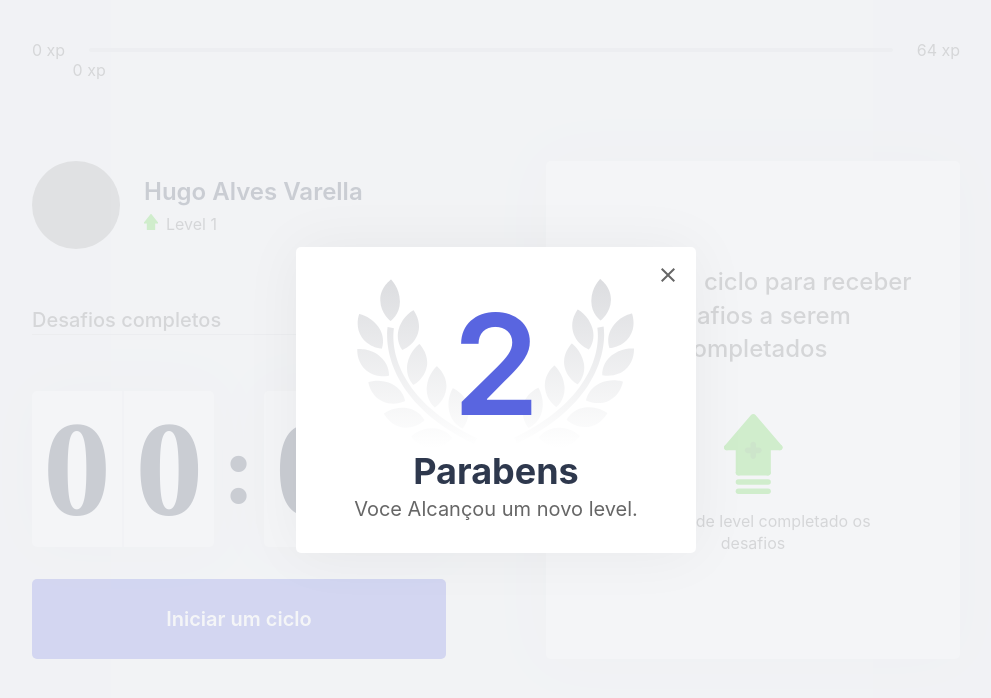
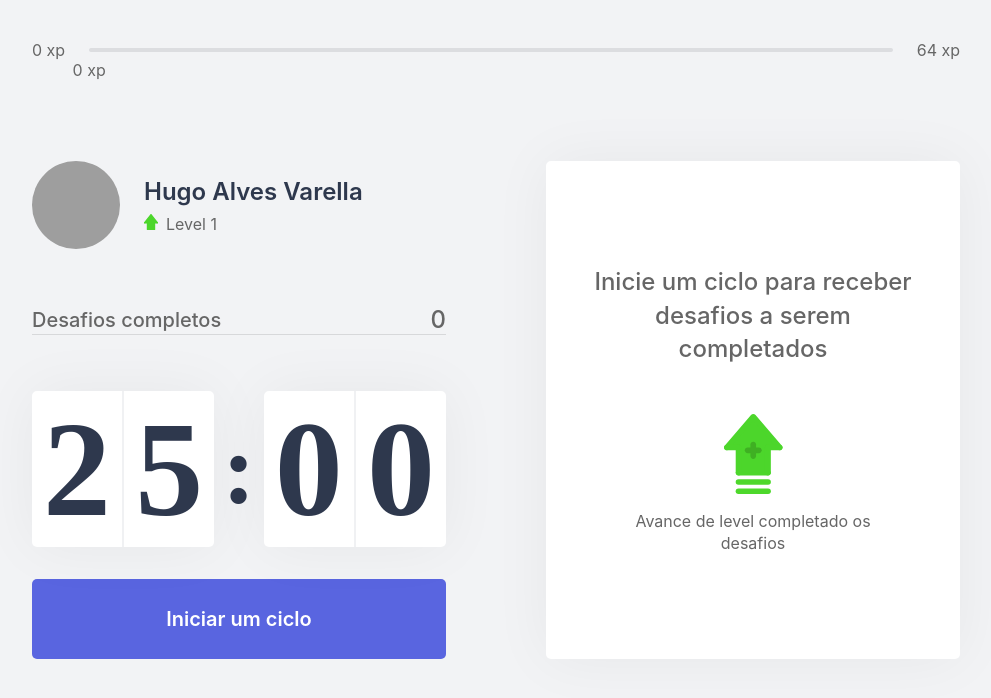
Before and after one commit to Hugovarellaa/JobsCalc, a Next.js app: page / in a window 1280 px wide. Shown: the top 698 px of the page, without its empty margins (144-1135 px from the left). Built offline with nearby package versions, Linux system fonts and the light colour scheme; grey boxes are pictures that could not be loaded.

Commit message:
Quinta Aula
Completa

```diff
--- a/src/components/LeveUpModal.tsx
+++ b/src/components/LeveUpModal.tsx
@@ -1,14 +1,17 @@
+import { useContext } from "react";
+import { ChallengesContext } from "../contexts/ChallengesContexts";
 import styles from "../styles/components/LeveUpModal.module.css";
 
 export function LevLeveUpModal() {
+  const { level, closeLevelUpModal } = useContext(ChallengesContext);
   return (
     <div className={styles.overlay}>
       <div className={styles.container}>
-        <header>2</header>
+        <header>{level}</header>
         <strong>Parabens</strong>
         <p>Voce Alcançou um novo level.</p>
 
-        <button type="button">
+        <button type="button" onClick={closeLevelUpModal}>
           <img src="/icons/close.svg" alt="Fecha Modal" />
         </button>
       </div>
--- a/src/contexts/ChallengesContexts.tsx
+++ b/src/contexts/ChallengesContexts.tsx
@@ -18,6 +18,7 @@ interface ChallengesContextData {
   resetChallenge: () => void;
   experienceToNextLevel: number;
   completeChallenge: () => void;
+  closeLevelUpModal: () => void;
 }
 interface ChallengesProviderProps {
   children: ReactNode;
@@ -33,8 +34,8 @@ export function ChallengesProvider({ children, ...rest }: ChallengesProviderProp
   const [currentExperience, setCurrentExperience] = useState(rest.currentExperience ?? 0);
   const [challegesCompleted, setChallegesCompleted] = useState(rest.challegesCompleted ?? 0);
   const [activeChallenge, setActiveChallenge] = useState(null);
-
   const experienceToNextLevel = Math.pow((level + 1) * 4, 2);
+  const [isLevelUpModalOpen, setIsLevelUpModalOpen] = useState(false);
 
   useEffect(() => {
     Cookies.set("level", String(level));
@@ -48,6 +49,10 @@ export function ChallengesProvider({ children, ...rest }: ChallengesProviderProp
 
   function levelUp() {
     setLevel(level + 1);
+    setIsLevelUpModalOpen(true)
+  }
+  function closeLevelUpModal() {
+    setIsLevelUpModalOpen(false)
   }
   function startNewChallege() {
     const randomChallengesIndex = Math.floor(Math.random() * challenges.length);
@@ -95,11 +100,12 @@ export function ChallengesProvider({ children, ...rest }: ChallengesProviderProp
         activeChallenge,
         resetChallenge,
         completeChallenge,
+        closeLevelUpModal,
       }}
     >
       {children}
 
-      <LevLeveUpModal />
+     {isLevelUpModalOpen && <LevLeveUpModal />}
     </ChallengesContext.Provider>
   );
 }
--- a/src/contexts/CountdownContext.tsx
+++ b/src/contexts/CountdownContext.tsx
@@ -26,7 +26,7 @@ let countcouwnTimeout: NodeJS.Timeout;
 export function CountdownProvider({ children }: CountdownProviderProps) {
   const { startNewChallege } = useContext(ChallengesContext);
 
-  const [time, setTime] = useState(0.1 * 60);
+  const [time, setTime] = useState(25 * 60);
   const [isActive, setIsActive] = useState(false);
   const [hasFinished, setHasFinished] = useState(false);
 
@@ -38,7 +38,7 @@ export function CountdownProvider({ children }: CountdownProviderProps) {
   }
   function resetCountDown() {
     clearTimeout(countcouwnTimeout);
-    setTime(0.1 * 60);
+    setTime(25 * 60);
     setIsActive(false);
     setHasFinished(false)
   }
--- a/src/styles/components/LeveUpModal.module.css
+++ b/src/styles/components/LeveUpModal.module.css
@@ -45,5 +45,5 @@
   top: 0.5rem;
   background-color: transparent;
   border: 0;
-
+  font-size: 0;
 }
```
